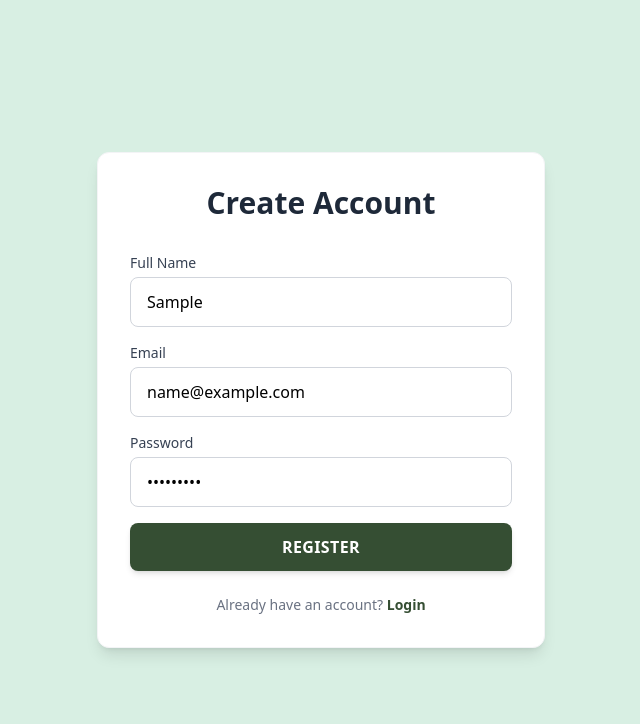
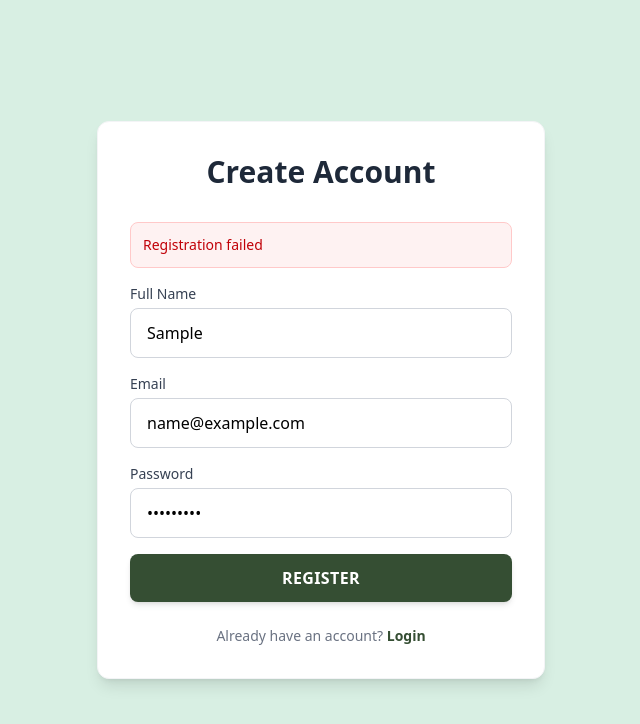
Before and after one commit to IbrahimGazi2022/BuilderX, a React (Vite) app in the folder frontend/: page /page/register in a window 1280 px wide. Both pictures are taken after typing "Sample", "name@example.com", "Sample123" into the empty fields and a click on the button "REGISTER". Shown: the top 724 px of the page, without its empty margins (319-959 px from the left). Built offline with nearby package versions, Linux system fonts and the light colour scheme; no server answers; the HTML template or start-up script is replaced by a standard one.

Commit message:
Add Error Validation in Frontend

```diff
--- a/frontend/src/components/Auth/Register.jsx
+++ b/frontend/src/components/Auth/Register.jsx
@@ -43,6 +43,12 @@
                 <h2 className="text-3xl font-bold mb-8 text-center text-gray-800">
                     Create Account
                 </h2>
+
+                {error && (
+                    <div className="mb-4 p-3 bg-red-50 border border-red-200 text-red-700 rounded-lg text-sm">
+                        {error}
+                    </div>
+                )}
 
                 <form className="space-y-4" onSubmit={handleSubmit}>
                     <div>
```
